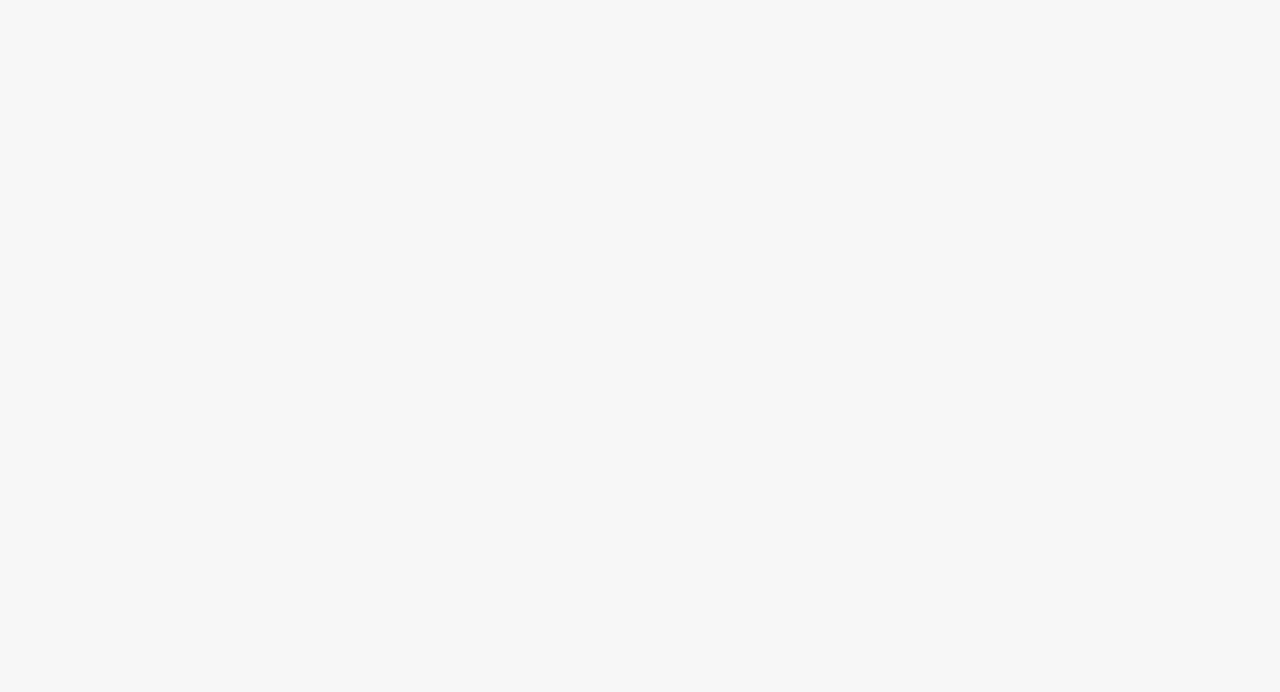
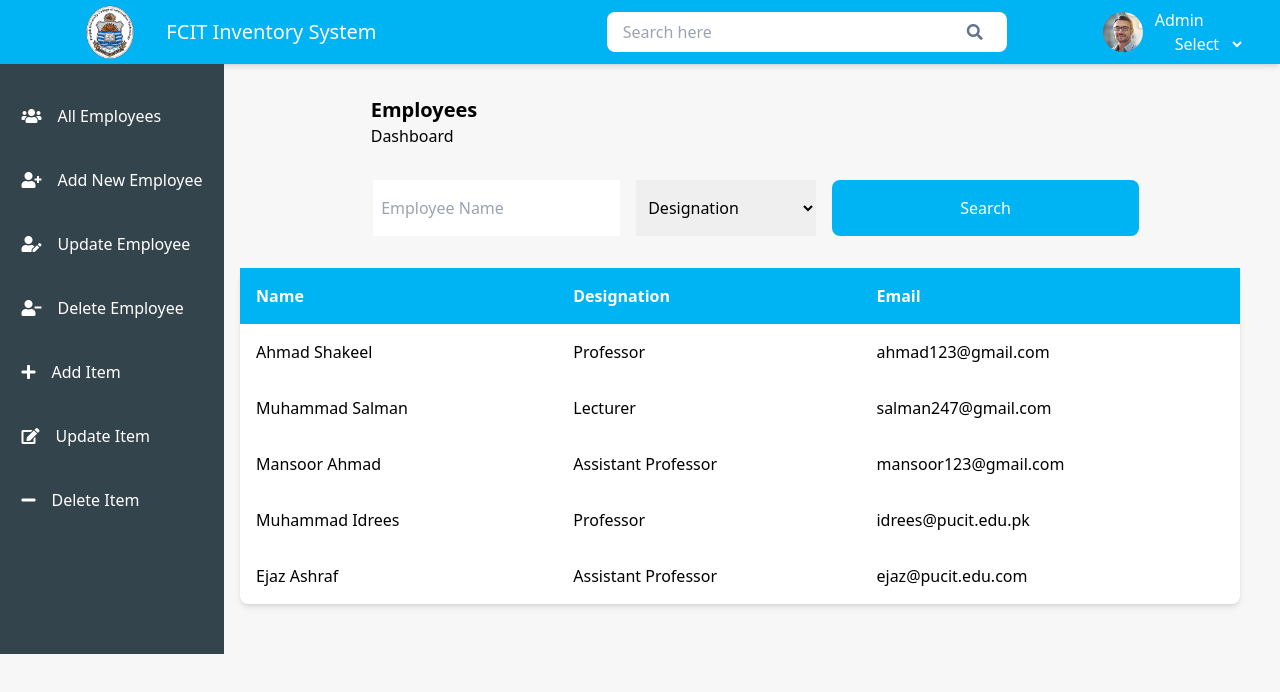
Before and after one commit to devsalman247/Inventory_Management_System, a React (Create React App) app in the folder client/: page /admin in a window 1280 px wide. Before the commit this address had no page. Shown: the top 692 px of the page. Built offline with nearby package versions, Linux system fonts and the light colour scheme.

Commit message:
Admin Page UI

```diff
--- a/client/src/App.js
+++ b/client/src/App.js
@@ -1,16 +1,18 @@
 import Login from "./components/Login";
 import Signup from "./components/Signup";
+import { Admin } from "./components/Admin";
 import { BrowserRouter as Router, Routes, Route } from "react-router-dom"
 
 function App() {
 
   return (
     // main container
-    <div className=" bg-[#F7F7F7] main_container  w-screen h-screen flex flex-col items-center justify-center ">
+    <div className=" bg-[#F7F7F7] main_container  w-screen h-screen">
       <Router>
         <Routes>
           <Route path="/" element={<Login />} />
           <Route path="/signup" element={<Signup />} />
+          <Route path="/admin" element={<Admin />} />
         </Routes>
       </Router>
     </div>
--- /dev/null
+++ b/client/src/components/Admin.js
@@ -0,0 +1,166 @@
+import React from 'react'
+import logo from "../logo.png";
+import admin from "..//images/admin.jpg";
+
+export const Admin = () => {
+    return (
+        <div className='w-full h-full bg-[#F7F7F7]'>
+
+            {/* Navbar */}
+            <div className='navbar flex items-center   w-full h-16 bg-[#00B4F4] shadow-md'>
+                {/* left */}
+                <div className='w-1/4 h-full flex items-center justify-center ml-20'>
+                    <img src={logo} className="w-12 App-logo" alt="logo" />
+                    <h4 className=' ml-8' >
+                        <span className='text-white text-xl'>
+                            FCIT Inventory System
+                        </span>
+                    </h4>
+                </div>
+                {/* center */}
+                <div className="center ml-56">
+                    {/* search Icon */}
+                    <div className="search w-[400px] h-10 bg-slate-500 rounded-lg ">
+                        <input type="text" className="w-full h-full rounded-lg px-4 outline-none
+                        text-slate-700 " placeholder="Search here" />
+                        <i className="fas fa-search relative bottom-8 left-[360px] cursor-pointer text-slate-500 "></i>
+                    </div>
+
+                </div>
+
+                {/* right */}
+                <div className="right flex items-center justify-center ml-8">
+                    <img src={admin} className="w-10 h-10 rounded-full ml-16" alt="admin" />
+                    <h4 className=' ml-3' >
+                        <span className='text-white text-md'>
+                            Admin
+                        </span>
+
+                        <select name="admin_options" id="admin_options"
+                            className='ml-4 text-white text-md outline-none bg-[#00B4F4]'>
+                            <option value="Select">Select</option>
+                            <option value="profile">Profile</option>
+                            <option value="setting">Setting</option>
+                            <option value="logout">Logout</option>
+                        </select>
+                    </h4>
+
+                </div>
+
+
+
+            </div>
+
+            <div className="super_section flex ">
+
+                {/* Sidebar */}
+                <div className='sidebar flex text-white justify-center w-56 h-[590px] bg-[#34444C]'>
+                    <ul>
+                        <li className='mt-10 cursor-pointer'>
+                            {/* show all employees */}
+                            <i className="fas fa-users mr-4"></i>
+                            <span>All Employees</span>
+                        </li>
+                        <li className='mt-10 cursor-pointer '>
+                            {/* Add New Employee */}
+                            <i className="fas fa-user-plus mr-4"></i>
+                            <span>Add New Employee</span>
+                        </li>
+                        <li className='mt-10 cursor-pointer '>
+                            {/* Update Employee */}
+                            <i className="fas fa-user-edit mr-4"></i>
+                            <span>Update Employee</span>
+                        </li>
+
+                        <li className='mt-10 cursor-pointer '>
+                            {/* Delete Employee */}
+                            <i className="fas fa-user-minus mr-4"></i>
+                            <span>Delete Employee</span>
+                        </li>
+
+                        {/* Add Item */}
+                        <li className='mt-10 cursor-pointer '>
+                            <i className="fas fa-plus mr-4"></i>
+                            <span>Add Item</span>
+                        </li>
+
+                        {/* Update Item */}
+                        <li className='mt-10 cursor-pointer '>
+                            <i className="fas fa-edit mr-4"></i>
+                            <span>Update Item</span>
+                        </li>
+
+                        {/* Delete Item */}
+                        <li className='mt-10 cursor-pointer '>
+                            <i className="fas fa-minus mr-4"></i>
+                            <span>Delete Item</span>
+                        </li>
+                    </ul>
+                </div>
+
+                {/* Main Content */}
+                <div className='main_content flex flex-col items-center '>
+                    <div className="main_top relative right-80 ml-6">
+                            <h1 className=' mt-8  font-semibold text-xl'>Employees</h1>
+                            <p className='' >Dashboard</p>
+                    </div>
+
+                    <div className="main_search flex ml-12">
+                        <input type="text" placeholder='Employee Name' className='py-4 p-2 outline-none mt-8' />
+
+                        <select name="designation" id="designation" className='py-4 p-2 outline-none mt-8 ml-4'>
+                            <option value="Select">Designation</option>
+                            <option value="Admin">Professor</option>
+                            <option value="Manager">Assistant Professor</option>
+                            <option value="Employee">Lecturer</option>
+                        </select>
+
+                        <button className='bg-[#00B4F4] text-white py-4 px-32 mt-8 ml-4 rounded-lg'>Search</button>
+                    </div>
+
+                    {/* Display data in the form of table*/}
+                    <div className="main_table flex flex-col items-center mt-8 ml-4 ">
+                        <table className='w-[1000px] h-[30px] bg-white shadow-md rounded-lg'>
+                            <thead className='bg-[#00B4F4] text-white text-center '>
+                                <tr className='text-left' >
+                                    <th className='p-4'>Name</th>
+                                    <th className='p-4'>Designation</th>
+                                    <th className='p-4'>Email</th>
+                                </tr>
+                            </thead>
+                            <tbody>
+                                <tr className='text-left'>
+                                    <td className='p-4'>Ahmad Shakeel</td>
+                                    <td className='p-4'>Professor</td>
+                                    <td className='p-4'>ahmad123@gmail.com</td>
+                                </tr>
+
+                                <tr className='text-left'>
+                                    <td className='p-4'>Muhammad Salman</td>
+                                    <td className='p-4'>Lecturer</td>
+                                    <td className='p-4'>salman247@gmail.com</td>
+                                </tr>
+
+                                <tr className='text-left' >
+                                    <td className='p-4'>Mansoor Ahmad</td>
+                                    <td className='p-4'>Assistant Professor</td>
+                                    <td className='p-4'>mansoor123@gmail.com</td>
+                                </tr>
+                                <tr className='text-left' >
+                                    <td className='p-4'>Muhammad Idrees</td>
+                                    <td className='p-4'>Professor</td>
+                                    <td className='p-4'>idrees@pucit.edu.pk</td>
+                                </tr>
+                                <tr className='text-left' >
+                                    <td className='p-4'>Ejaz Ashraf</td>
+                                    <td className='p-4'>Assistant Professor</td>
+                                    <td className='p-4'>ejaz@pucit.edu.com</td>
+                                </tr>
+                            </tbody>
+                        </table>
+                        </div>
+                </div>
+            </div>
+            </div>
+        )
+}
--- a/client/src/components/Login.js
+++ b/client/src/components/Login.js
@@ -18,7 +18,6 @@ function Login()
         }
     }
 
-    // useHistory hook for redirecting to another page
     const history = useNavigate();
 
     return (
@@ -31,14 +30,16 @@ function Login()
                 <p className='relative bottom-4 text-slate-600 ' >Access to our dashboard</p>
                 <div className="form w-full h-1/2 flex flex-col items-center justify-center">
                     <label htmlFor="email" className='absolute top-[300px] left-[460px] mb-10 ' >Email Address</label>
-                    <input type="email" placeholder="username123@gmail.com" className=" outline-none  w-[90%] h-[40px] border-2 border-gray-300 rounded-md mt-4 mb-10 p-4 " />
+                    <input type="email" placeholder="username123@gmail.com" className=" outline-none  w-[90%] h-[40px] border-2 border-gray-300 rounded-md mt-4 mb-10 p-4 " required />
                     <label htmlFor="password" className='absolute top-[362px] mt-4 left-[460px]' >Password</label>
-                    <input type={password} placeholder="Password" className="password p-4 outline-none w-[90%] h-[40px] border-2 border-gray-300 rounded-md"
+                    <input type={password} placeholder="Password" className="password p-4 outline-none w-[90%] h-[40px] border-2 border-gray-300 rounded-md" required
                     />
 
                     <span className=" password_span cursor-pointer absolute top-[415px] right-[470px] text-slate-600 " onClick={() => showPassword()}><i className={`fas ${passIcon}`}></i></span>
 
-                    <button className="h-1/4 text-lg font-semibold bg-blue-500 text-white rounded-md w-[90%] relative top-8 ">Login</button>
+                    <button className="h-1/4 text-lg font-semibold bg-blue-500 text-white rounded-md w-[90%] relative top-8 "
+                        onClick={() => history('/admin')}
+                    >Login</button>
 
                     {/* don't have an account */}
                     <div className="relative top-10 text-md text-slate-600 ">
```
Also changed, not shown: client/src/images/admin.jpg (added).
